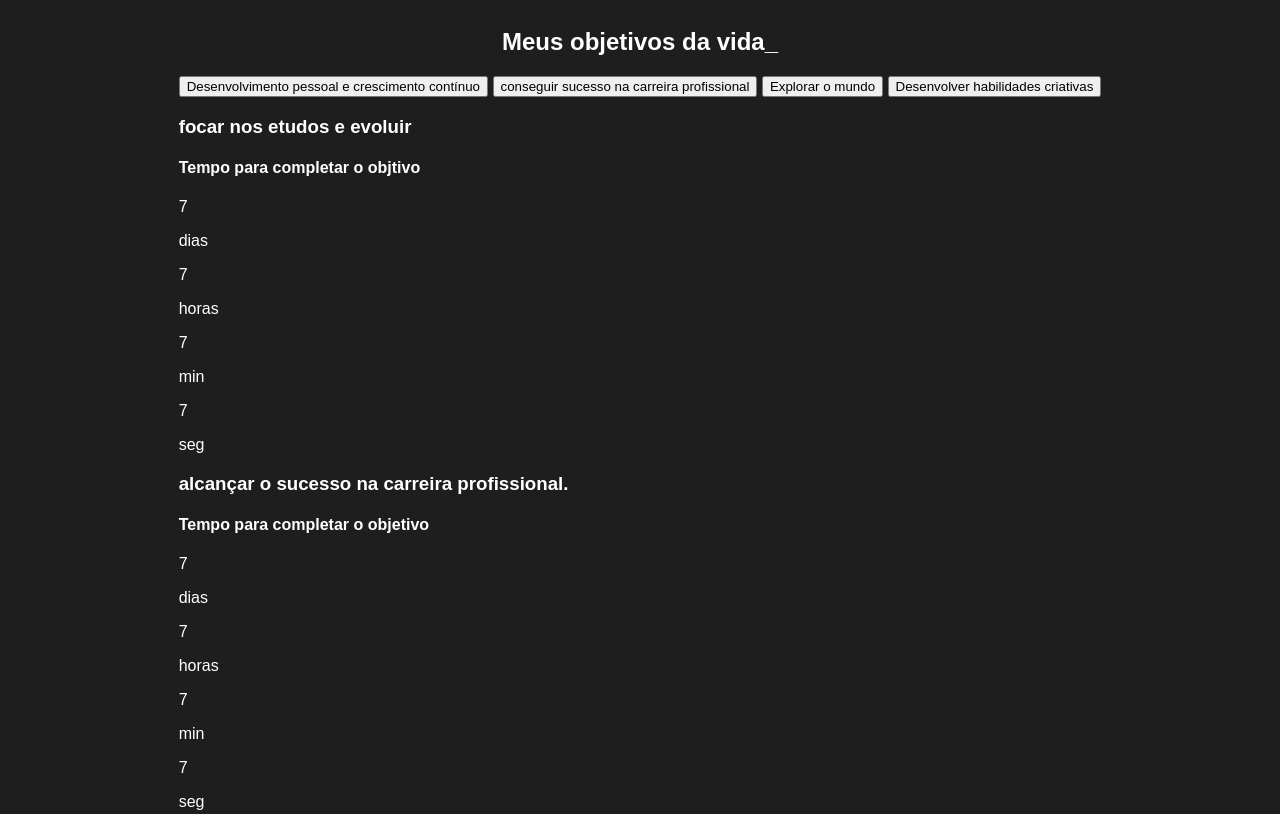
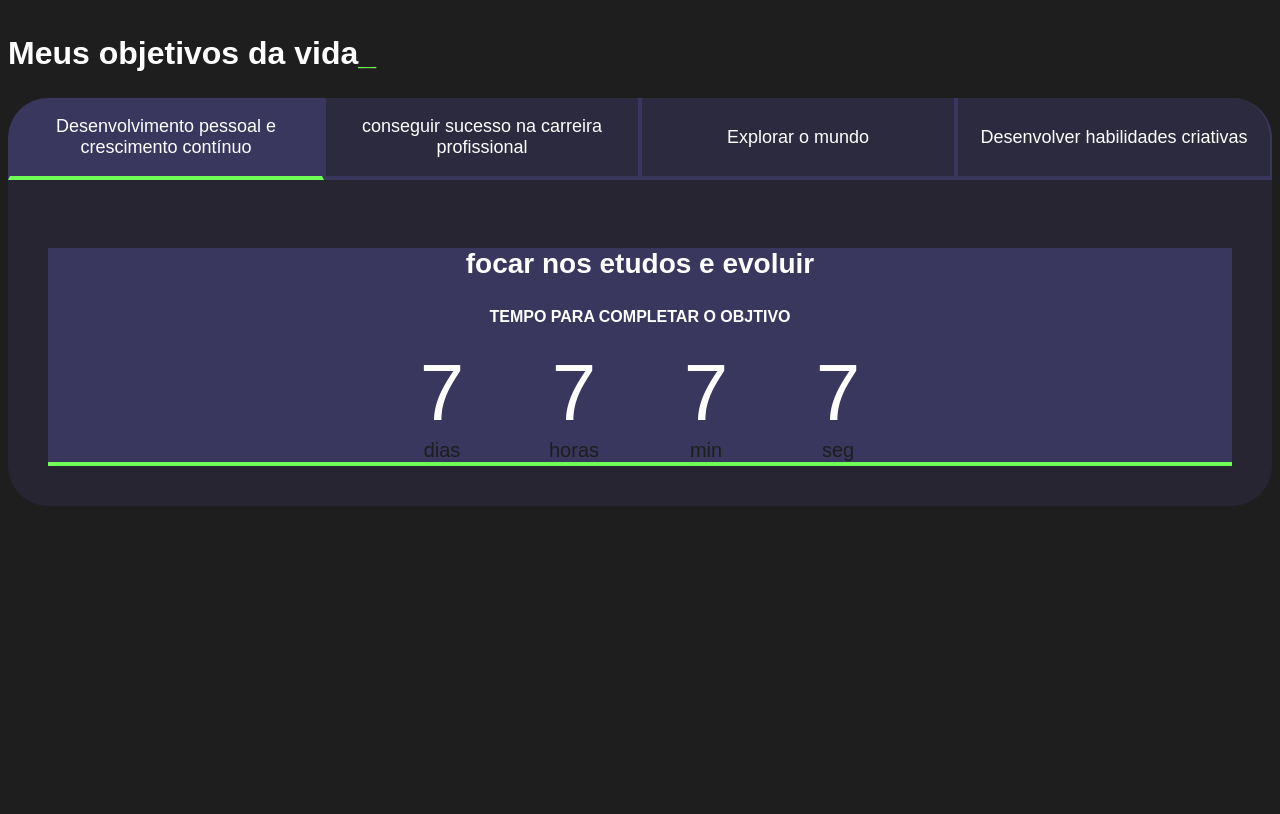
Before and after one commit to brunajasinski/aula-05-04, a plain HTML site: page index.html in a window 1280 px wide. Shown: the top 814 px of the page. Drawn offline with Linux system fonts and the light colour scheme; a script that the page names is missing.

Commit message:
style.css

```diff
--- a/style.css
+++ b/style.css
@@ -1,5 +1,4 @@
-@import url('https://fonts.googleapis.com/css2?family-Chakra+Petch:w ght@400:700&display=swap');
-
+@import url('https://fonts.googleapis.com/css2?family=Fugaz+One&family=Marck+Script&display=swap');
 :root{
   --cor-de-fundo: #1E1E1E;
   --verde: #6FFF57;
@@ -8,7 +7,8 @@
   --botao-inativo: rgba(58, 55, 94, 0.5);
   --texto-fundo: rgba(58, 55, 94, 0.3);
 }
-body{
+
+body {
   background-color: var(--cor-de-fundo);
   color: var(--branco);
   font-family: 'Chakra Petch', sans-serif;
@@ -19,7 +19,95 @@
   flex-direction: column;
   justify-content: center;
   align-items: center;
-    max-width: 1200px;
+  max-width: 1400px;
   width: 100%;
   margin: 0 auto;
 }
+
+.titulo-principal {
+  text-align: left;
+  width: 100%;
+  font-size: 32px;
+}
+
+.titulo-principal span {
+  color: var(--verde);
+}
+
+.botao {
+  font-family: "Crakra Petch", sans-serif;
+  background-color: var(--botao-inativo);
+  color: var(--branco);
+  display: flex;
+  justify-content: center;
+  padding: 1em;
+  font-size: 18px;
+  align-items: center;
+  width: 100%;
+  border-bottom: 4px solid var(--botao-ativo);
+  border-left: 2px solid var(--botao-ativo);
+  border-right: 2px solid var(--botao-ativo);
+  border-top: none;
+
+
+
+
+}
+  @media screen and (min-width: 768px) {
+    .botoes {
+        display: flex;
+    }
+
+    .botao:first-child {
+        border-radius: 40px 0 0 0;
+    }
+
+    .ativo{
+      background-color: var(--botao-ativo);
+      border-bottom: 4px solid var(--verde);
+      }
+
+      .abas-textos{
+        background-color: var(--texto-fundo);
+        padding: 40px;
+        border-radius: 0 0 40px 40px;
+    }
+    .aba-conteudo.ativo{display: block;}
+.botao:last-child{
+  border-radius: 0 40px 0 0;
+}
+  }
+
+
+    .aba-conteudo{
+      display: none;
+  }
+  .aba-conteudo-titulo-principal{
+    font-size: 28px;
+    text-align: center;
+}
+.aba-conteudo-titulo-secundario{
+  text-align: center;
+ color: var(--cor-azul-cclara);
+  text-transform: uppercase;
+}
+.contador{
+  display: flex;
+  justify-content: center;
+  flex-wrap: wrap;
+}
+.contador-digito{
+  padding: 0 16px;
+  text-align: center;
+  min-width: 100px;
+}
+
+.contador-digito-numero{
+  font-size: 80px;
+  margin: 0;
+}
+.contador-digito-texto{
+  color: var(--cor-de-fundo);
+  font-size: 20px;
+  margin: 0;
+}
```
Lines whose indentation alone changed are shown as unchanged.
